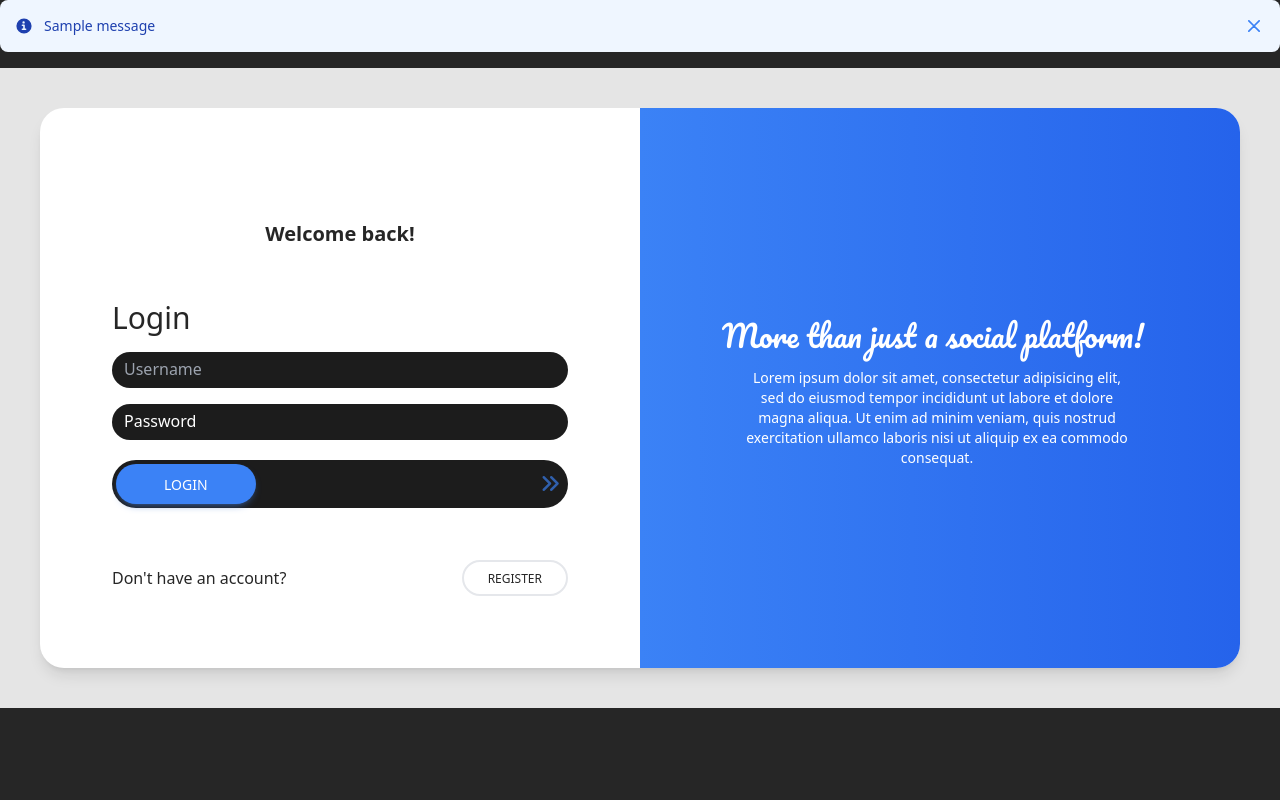
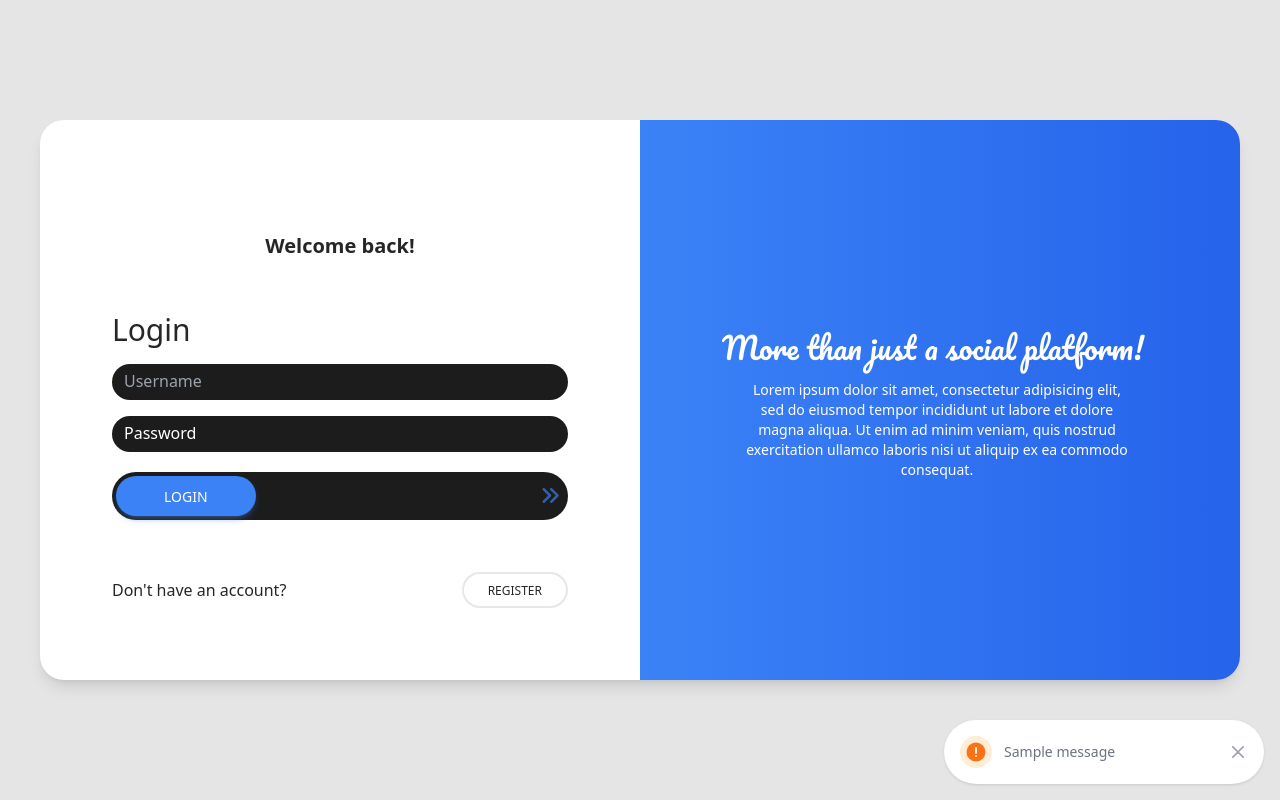
Before and after one commit to Hammadulhaq123/Memetrix, a Django app: page /login/ in a window 1280 px wide. Run offline with Django 4.2, Linux system fonts and the light colour scheme; tables that the repository leaves empty hold one stand-in row (values such as "Sample post"); one stand-in notice (Sample message) is shown; some libraries are stand-ins or nearby versions.

Commit message:
Updated the frontend templates

```diff
--- a/Memetrix/user_authenticate/templates/home_base.html
+++ b/Memetrix/user_authenticate/templates/home_base.html
@@ -14,26 +14,26 @@
     <title>{{title}}</title>
 </head>
 
-<body class="w-auto h-auto bg-[#262626]">
+<body class="w-auto h-[100vh] max-h-auto bg-[#262626]">
 
     {% if messages %}
     {% for message in messages %}
-    <div id="alert-1"
-        class="flex items-center p-4 mb-4 text-blue-800 rounded-lg bg-blue-50 dark:bg-gray-800 dark:text-blue-400"
+    <div id="toast-warning"
+        class="fixed bottom-4 right-4 flex items-center w-full max-w-xs p-4 text-gray-500 bg-white rounded-full shadow dark:text-gray-400 dark:bg-gray-800"
         role="alert">
-        <svg class="flex-shrink-0 w-4 h-4" aria-hidden="true" xmlns="http://www.w3.org/2000/svg" fill="currentColor"
-            viewBox="0 0 20 20">
-            <path
-                d="M10 .5a9.5 9.5 0 1 0 9.5 9.5A9.51 9.51 0 0 0 10 .5ZM9.5 4a1.5 1.5 0 1 1 0 3 1.5 1.5 0 0 1 0-3ZM12 15H8a1 1 0 0 1 0-2h1v-3H8a1 1 0 0 1 0-2h2a1 1 0 0 1 1 1v4h1a1 1 0 0 1 0 2Z" />
-        </svg>
-        <span class="sr-only">{{message.level}}</span>
-        <div class="ml-3 text-sm font-medium">
-            {{message}}
-
+        <div
+            class="inline-flex items-center justify-center flex-shrink-0 w-8 h-8 text-orange-500 bg-orange-100 rounded-full dark:bg-blue-700 dark:text-blue-200">
+            <svg class="w-5 h-5" aria-hidden="true" xmlns="http://www.w3.org/2000/svg" fill="currentColor"
+                viewBox="0 0 20 20">
+                <path
+                    d="M10 .5a9.5 9.5 0 1 0 9.5 9.5A9.51 9.51 0 0 0 10 .5ZM10 15a1 1 0 1 1 0-2 1 1 0 0 1 0 2Zm1-4a1 1 0 0 1-2 0V6a1 1 0 0 1 2 0v5Z" />
+            </svg>
+            <span class="sr-only">info icon</span>
         </div>
-        <button type="button" onclick="document.getElementById('alert-1').style.display='none'"
-            class="ml-auto -mx-1.5 -my-1.5 bg-blue-50 text-blue-500 rounded-lg focus:ring-2 focus:ring-blue-400 p-1.5 hover:bg-blue-200 inline-flex items-center justify-center h-8 w-8 dark:bg-gray-800 dark:text-blue-400 dark:hover:bg-gray-700"
-            data-dismiss-target="#alert-1" aria-label="Close">
+        <div class="ml-3 text-sm font-normal">{{message}}</div>
+        <button type="button" onclick="document.getElementById('toast-warning').style.display = 'none';"
+            class="ml-auto -mx-1.5 -my-1.5 bg-white text-gray-400 hover:text-gray-900 rounded-lg focus:ring-2 focus:ring-gray-300 p-1.5 hover:bg-gray-100 inline-flex items-center justify-center h-8 w-8 dark:text-gray-500 dark:hover:text-white dark:bg-gray-800 dark:hover:bg-gray-700"
+            data-dismiss-target="#toast-warning" aria-label="Close">
             <span class="sr-only">Close</span>
             <svg class="w-3 h-3" aria-hidden="true" xmlns="http://www.w3.org/2000/svg" fill="none" viewBox="0 0 14 14">
                 <path stroke="currentColor" stroke-linecap="round" stroke-linejoin="round" stroke-width="2"
--- a/Memetrix/user_authenticate/templates/login.html
+++ b/Memetrix/user_authenticate/templates/login.html
@@ -54,7 +54,7 @@
                                             class="group bg-[#1c1c1c] h-12 rounded-full w-full px-1 py-2 flex items-center justify-between">
 
                                             <button
-                                                class="mb-2 group-hover:w-full inline-block rounded-full h-10 bg-blue-500 flex items-center justify-center px-12 pt-4 pb-3.5 text-sm font-medium uppercase leading-normal text-white shadow-[0_4px_9px_-4px_#3b71ca] transition duration-300 delay-200 ease-in-out hover:bg-primary-600 hover:shadow-[0_8px_9px_-4px_rgba(59,113,202,0.3),0_4px_18px_0_rgba(59,113,202,0.2)] focus:bg-primary-600 focus:shadow-[0_8px_9px_-4px_rgba(59,113,202,0.3),0_4px_18px_0_rgba(59,113,202,0.2)] focus:outline-none focus:ring-0 active:bg-primary-700 active:shadow-[0_8px_9px_-4px_rgba(59,113,202,0.3),0_4px_18px_0_rgba(59,113,202,0.2)] dark:shadow-[0_4px_9px_-4px_rgba(59,113,202,0.5)] dark:hover:shadow-[0_8px_9px_-4px_rgba(59,113,202,0.2),0_4px_18px_0_rgba(59,113,202,0.1)] dark:focus:shadow-[0_8px_9px_-4px_rgba(59,113,202,0.2),0_4px_18px_0_rgba(59,113,202,0.1)] dark:active:shadow-[0_8px_9px_-4px_rgba(59,113,202,0.2),0_4px_18px_0_rgba(59,113,202,0.1)] md:mr-2 md:mb-0"
+                                                class="mb-2 group-hover:w-full inline-block rounded-full h-10 bg-blue-500 flex items-center justify-center px-12 pt-4 pb-3.5 text-sm font-medium uppercase leading-normal text-white shadow-[0_4px_9px_-4px_#3b71ca] transition duration-200 delay-200 ease-in-out hover:bg-primary-600 hover:shadow-[0_8px_9px_-4px_rgba(59,113,202,0.3),0_4px_18px_0_rgba(59,113,202,0.2)] focus:bg-primary-600 focus:shadow-[0_8px_9px_-4px_rgba(59,113,202,0.3),0_4px_18px_0_rgba(59,113,202,0.2)] focus:outline-none focus:ring-0 active:bg-primary-700 active:shadow-[0_8px_9px_-4px_rgba(59,113,202,0.3),0_4px_18px_0_rgba(59,113,202,0.2)] dark:shadow-[0_4px_9px_-4px_rgba(59,113,202,0.5)] dark:hover:shadow-[0_8px_9px_-4px_rgba(59,113,202,0.2),0_4px_18px_0_rgba(59,113,202,0.1)] dark:focus:shadow-[0_8px_9px_-4px_rgba(59,113,202,0.2),0_4px_18px_0_rgba(59,113,202,0.1)] dark:active:shadow-[0_8px_9px_-4px_rgba(59,113,202,0.2),0_4px_18px_0_rgba(59,113,202,0.1)] md:mr-2 md:mb-0"
                                                 data-te-ripple-init data-te-ripple-color="light" type="submit"
                                                 role="button">Login</button>
                                             <i
```
